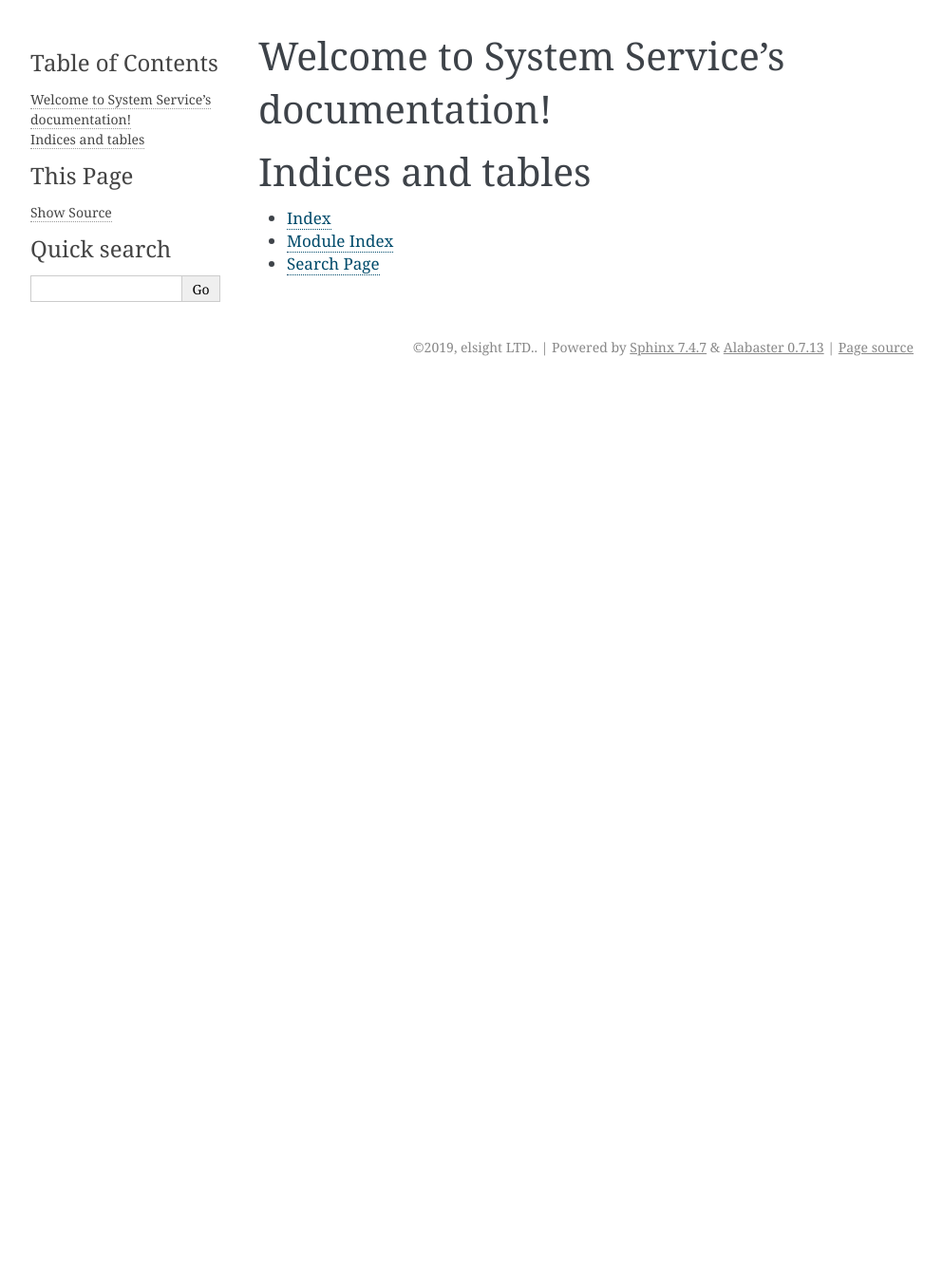
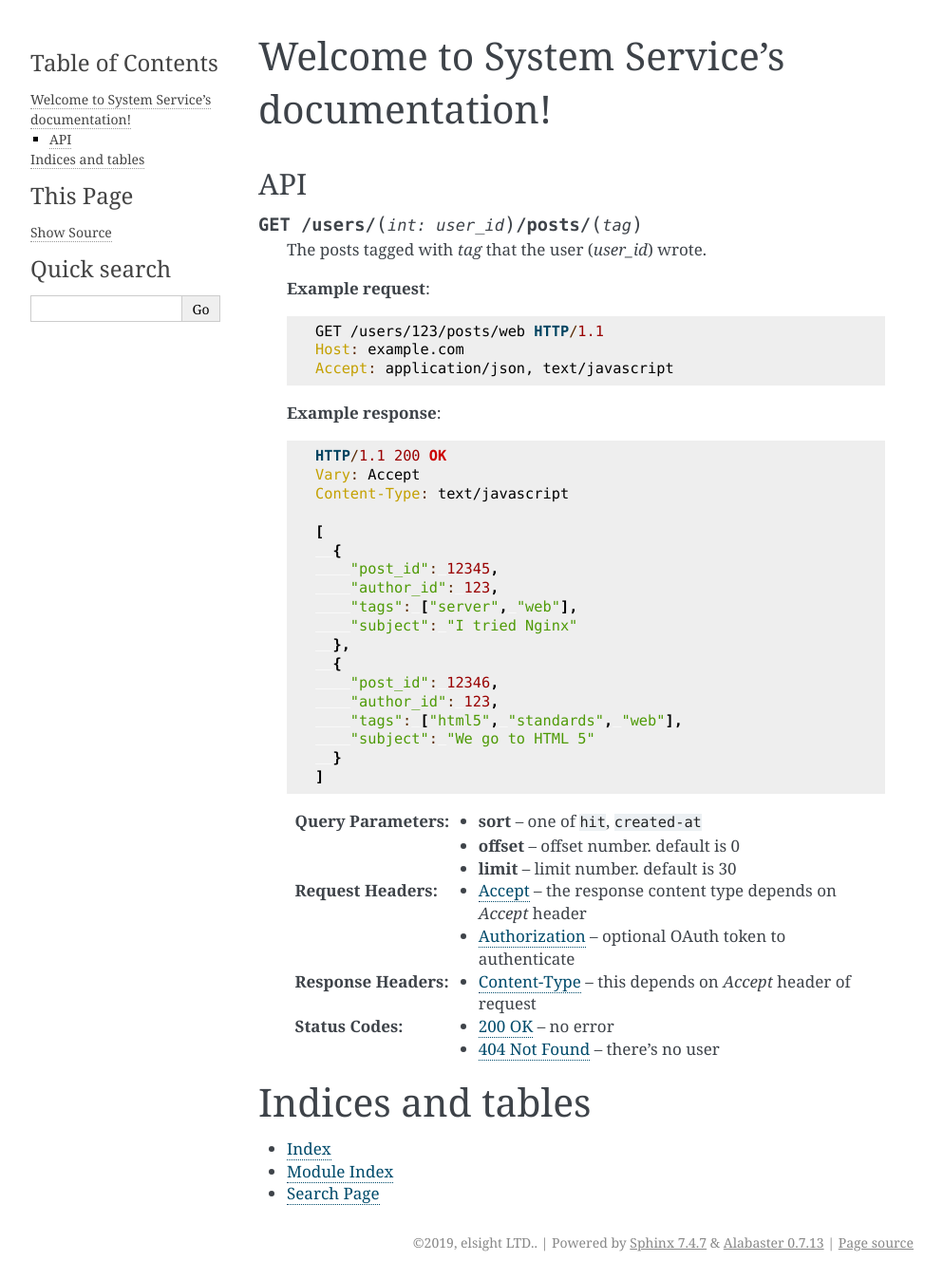
Before and after one commit to abcon1/djangoproject, a Sphinx documentation site: the page built from docs/source/index.rst, in a window 1280 px wide. Shown: the whole page at 95% size, without its empty margins (148-1141 px from the left). Built offline with Sphinx 7.4.7, drawn with Linux system fonts in a browser that asks for light colours; before the commit the page ends 900 px from its top, so only the background shows below that.

```diff
--- a/docs/source/conf.py
+++ b/docs/source/conf.py
@@ -31,6 +31,7 @@
 # extensions coming with Sphinx (named 'sphinx.ext.*') or your custom
 # ones.
 extensions = [
+    "sphinxcontrib.httpdomain"
 ]
 
 # Add any paths that contain templates here, relative to this directory.
--- a/docs/source/index.rst
+++ b/docs/source/index.rst
@@ -11,6 +11,55 @@
    :caption: Contents:
 
 
+API
+---
+
+.. http:get:: /users/(int:user_id)/posts/(tag)
+
+   The posts tagged with `tag` that the user (`user_id`) wrote.
+
+   **Example request**:
+
+   .. sourcecode:: http
+
+      GET /users/123/posts/web HTTP/1.1
+      Host: example.com
+      Accept: application/json, text/javascript
+
+   **Example response**:
+
+   .. sourcecode:: http
+
+      HTTP/1.1 200 OK
+      Vary: Accept
+      Content-Type: text/javascript
+
+      [
+        {
+          "post_id": 12345,
+          "author_id": 123,
+          "tags": ["server", "web"],
+          "subject": "I tried Nginx"
+        },
+        {
+          "post_id": 12346,
+          "author_id": 123,
+          "tags": ["html5", "standards", "web"],
+          "subject": "We go to HTML 5"
+        }
+      ]
+
+   :query sort: one of ``hit``, ``created-at``
+   :query offset: offset number. default is 0
+   :query limit: limit number. default is 30
+   :reqheader Accept: the response content type depends on
+                      :mailheader:`Accept` header
+   :reqheader Authorization: optional OAuth token to authenticate
+   :resheader Content-Type: this depends on :mailheader:`Accept`
+                            header of request
+   :statuscode 200: no error
+   :statuscode 404: there's no user
+
 
 Indices and tables
 ==================
```
Also changed, not shown: docs/make_docs.py (added, +7 -0 lines), 1 other file.
